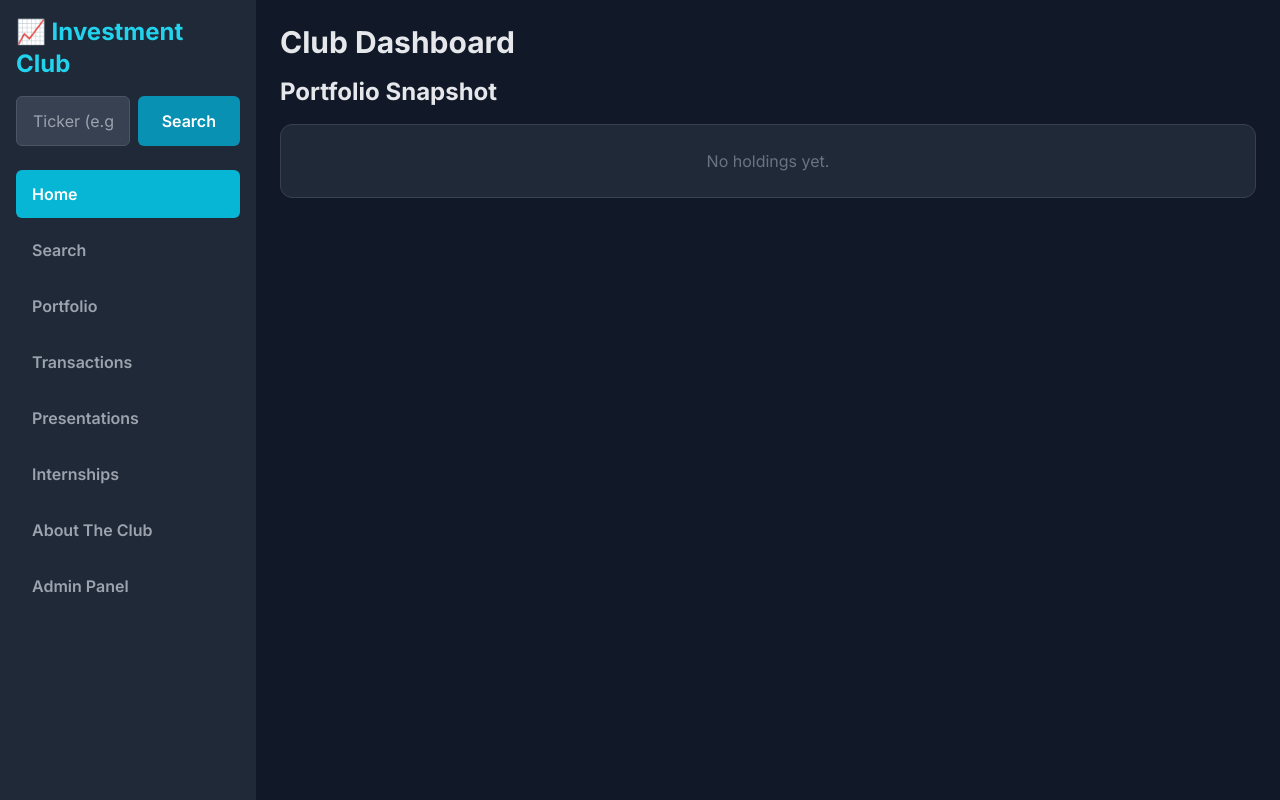
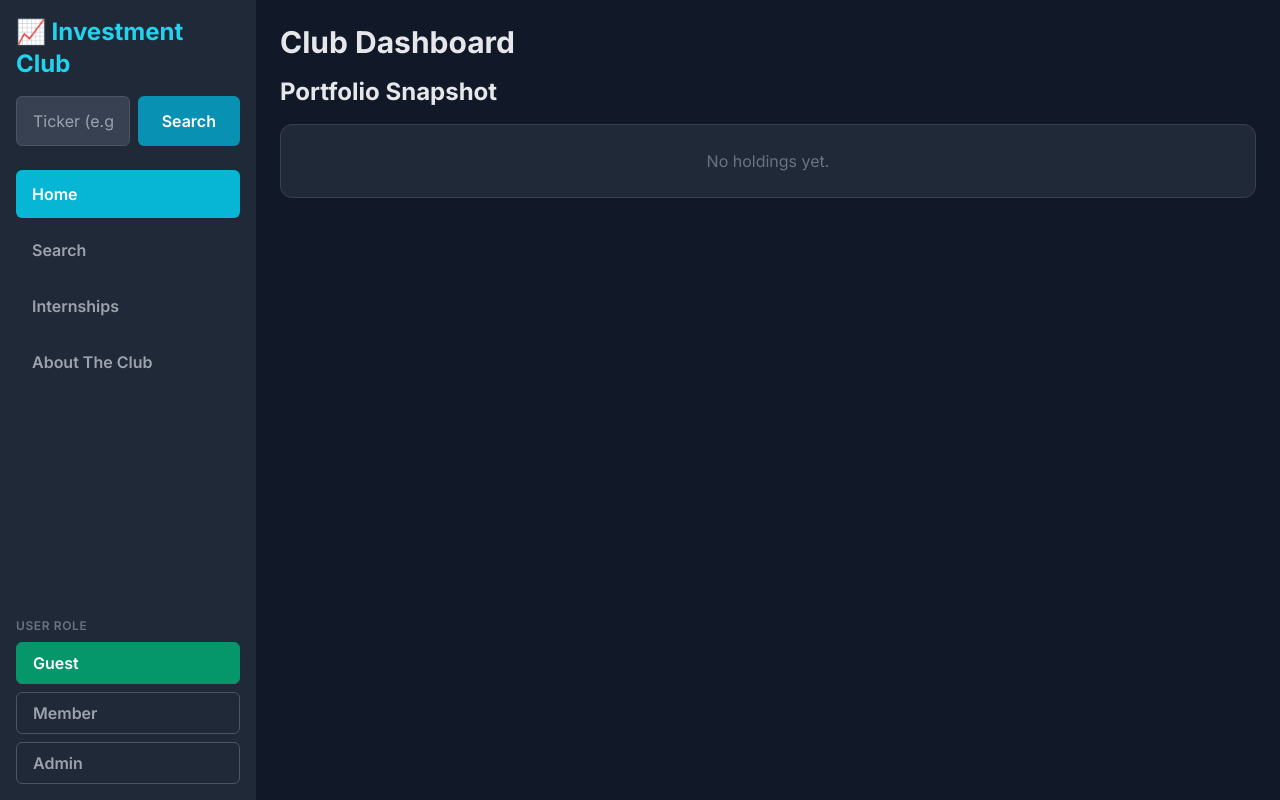
Before and after one commit to CivilizedCoder/InvestmentClub, a Flask app: page / in a window 1280 px wide. Run offline with Flask 3, Linux system fonts and the light colour scheme; data that the repository does not hold is empty; some libraries are stand-ins or nearby versions.

Commit message:
permissions v1

```diff
--- a/static/script.js
+++ b/static/script.js
@@ -7,12 +7,13 @@ document.addEventListener('DOMContentLoaded', () => {
     let recentSearches = [];
     const MAX_RECENT_SEARCHES = 5;
     let holdingToDeleteId = null;
+    let currentUserRole = 'guest'; // 'guest', 'member', or 'admin'
 
     // --- INITIALIZATION ---
     async function initialize() {
         initializeEventListeners();
         await fetchPortfolio();
-        renderPortfolioSummary();
+        updateUIVisibility();
         activateTab('home');
     }
 
@@ -70,7 +71,54 @@ document.addEventListener('DOMContentLoaded', () => {
                 }
             }
         });
+
+        document.getElementById('userRoleSelector').addEventListener('click', (e) => {
+            if (e.target.matches('.role-btn')) {
+                const newRole = e.target.dataset.role;
+                setCurrentUserRole(newRole);
             }
+        });
+    }
+
+    // --- USER PERMISSIONS ---
+    function setCurrentUserRole(role) {
+        currentUserRole = role;
+        document.querySelectorAll('.role-btn').forEach(btn => {
+            btn.classList.toggle('active', btn.dataset.role === role);
+        });
+        updateUIVisibility();
+    }
+
+    function updateUIVisibility() {
+        const guestTabs = ['home', 'search', 'internships', 'about'];
+        const memberTabs = [...guestTabs, 'portfolio', 'transactions', 'presentations'];
+        const adminTabs = [...memberTabs, 'admin'];
+
+        let visibleTabs;
+        switch (currentUserRole) {
+            case 'member': visibleTabs = memberTabs; break;
+            case 'admin': visibleTabs = adminTabs; break;
+            default: visibleTabs = guestTabs; // guest
+        }
+
+        // Show/hide nav links
+        document.querySelectorAll('.nav-link').forEach(link => {
+            link.style.display = visibleTabs.includes(link.dataset.tab) ? 'block' : 'none';
+        });
+
+        // If current tab is now hidden, switch to home
+        const activeTab = document.querySelector('.nav-link.active')?.dataset.tab;
+        if (!visibleTabs.includes(activeTab)) {
+            activateTab('home');
+        }
+
+        // Update specific UI elements
+        renderSearchTab(currentStockData); // Re-render to show/hide add form
+        renderPresentations(); // Re-render to show/hide submission form
+        renderPortfolioDashboard(); // Re-render to show/hide admin controls like delete
+        renderTransactionHistory(); // Re-render to show/hide admin controls
+    }
+
 
     // --- NAVIGATION & TAB CONTROL ---
     function activateTab(tab) {
@@ -85,7 +133,7 @@ document.addEventListener('DOMContentLoaded', () => {
 
         switch (tab) {
             case 'home': renderPortfolioSummary(); break;
-            case 'search': renderSearchTab(); break;
+            case 'search': renderSearchTab(currentStockData); break;
             case 'portfolio': renderPortfolioDashboard(); break;
             case 'transactions': renderTransactionHistory(); break;
             case 'presentations': renderPresentations(); break;
@@ -143,6 +191,10 @@ document.addEventListener('DOMContentLoaded', () => {
         };
 
         if (isReal) {
+            if (currentUserRole !== 'admin') {
+                alert("Only admins can add real transactions.");
+                return;
+            }
             const purchaseType = document.querySelector('input[name="purchaseType"]:checked').value;
             newHolding.purchaseType = purchaseType;
             newHolding.date = document.getElementById('purchaseDate').value;
@@ -163,7 +215,7 @@ document.addEventListener('DOMContentLoaded', () => {
                     return;
                 }
 
-                newHolding.price = purchasePrice; // Set the price from user input
+                newHolding.price = purchasePrice;
 
                 if (purchasePrice > 0) {
                     newHolding.quantity = newHolding.dollarValue / purchasePrice;
@@ -185,6 +237,10 @@ document.addEventListener('DOMContentLoaded', () => {
     }
 
     function promptForDelete(id) {
+        if (currentUserRole !== 'admin') {
+            alert("Only admins can delete holdings.");
+            return;
+        }
         holdingToDeleteId = id;
         showConfirmationModal();
     }
@@ -270,7 +326,7 @@ document.addEventListener('DOMContentLoaded', () => {
                     </div>
                     <div class="chart-container" style="height: 400px;"><canvas id="stockChart"></canvas></div>
                 </div>
-                ${getAddToPortfolioHtml(info.symbol)}
+                ${currentUserRole !== 'guest' ? getAddToPortfolioHtml(info.symbol) : ''}
                 <div class="space-y-4 mt-6">
                     ${createCollapsibleSection('Key Statistics', statsContent)}
                     ${createCollapsibleSection('Valuation Ratios', ratiosContent)}
@@ -304,7 +360,7 @@ document.addEventListener('DOMContentLoaded', () => {
             searchContent.querySelector('.timeframe-btn[data-range="1Y"]')?.classList.add('active');
             updateChartByRange(data.historical, '1Y');
 
-            // Add to portfolio form listeners
+            if (currentUserRole !== 'guest') {
                 const isRealCheckbox = document.getElementById('isRealCheckbox');
                 const realPurchaseInputs = document.getElementById('realPurchaseInputs');
                 const addToPortfolioBtn = document.getElementById('addToPortfolioBtn');
@@ -324,6 +380,7 @@ document.addEventListener('DOMContentLoaded', () => {
                     });
                 });
                 addToPortfolioBtn.addEventListener('click', addStockToPortfolio);
+            }
         }
 
         searchContent.querySelectorAll('.recent-search-link').forEach(link => {
@@ -510,6 +567,14 @@ document.addEventListener('DOMContentLoaded', () => {
 
     async function renderPresentations() {
         const listEl = document.getElementById('presentationList');
+        const submitCard = document.getElementById('submitPresentationCard');
+
+        if (currentUserRole === 'guest') {
+            submitCard.style.display = 'none';
+        } else {
+            submitCard.style.display = 'block';
+        }
+
         if (!listEl) return;
         listEl.innerHTML = '<p class="card">Loading presentations...</p>';
         try {
@@ -656,6 +721,7 @@ document.addEventListener('DOMContentLoaded', () => {
     }
 
     function initializeDragAndDrop() {
+        if (currentUserRole !== 'admin') return;
         const holdingLists = document.querySelectorAll('.holding-list');
         holdingLists.forEach(list => {
             new Sortable(list, {
--- a/static/styles.css
+++ b/static/styles.css
@@ -39,6 +39,32 @@ body {
     background-color: #06B6D4; /* cyan-500 */
     color: white;
 }
+
+/* --- USER ROLE SELECTOR --- */
+.role-btn {
+    width: 100%;
+    text-align: left;
+    padding: 0.5rem 1rem;
+    border-radius: 0.375rem;
+    font-weight: 600;
+    color: #9CA3AF;
+    background-color: transparent;
+    border: 1px solid #4B5563;
+    cursor: pointer;
+    transition: all 0.2s ease-in-out;
+}
+
+.role-btn:hover {
+    background-color: #374151;
+    color: white;
+}
+
+.role-btn.active {
+    background-color: #059669; /* green-600 */
+    color: white;
+    border-color: #059669;
+}
+
 
 /* --- TABBED CONTENT --- */
 .tab-content {
@@ -156,7 +182,7 @@ body {
 /* --- KPI STYLING --- */
 .kpi-grid {
     display: grid;
-    grid-template-columns: repeat(2, minmax(0, 1fr));
+    grid-template-columns: repeat(auto-fit, minmax(250px, 1fr));
     gap: 1rem;
 }
 .kpi-label {
--- a/templates/index.html
+++ b/templates/index.html
@@ -24,7 +24,8 @@
 <body class="bg-gray-900 text-gray-200 flex">
 
     <!-- Sidebar Navigation -->
-    <aside class="w-64 bg-gray-800 p-4 flex-shrink-0 h-screen sticky top-0">
+    <aside class="w-64 bg-gray-800 p-4 flex flex-col h-screen sticky top-0">
+        <div>
             <h1 class="text-2xl font-bold text-cyan-400 mb-4">📈 Investment Club</h1>
 
             <div class="search-bar-container mb-6">
@@ -42,6 +43,15 @@
                 <a href="#" class="nav-link" data-tab="about">About The Club</a>
                 <a href="#" class="nav-link" data-tab="admin">Admin Panel</a>
             </nav>
+        </div>
+        <div class="mt-auto">
+            <h3 class="text-xs font-semibold text-gray-500 uppercase tracking-wider mb-2">User Role</h3>
+            <div id="userRoleSelector" class="flex flex-col space-y-2">
+                <button class="role-btn active" data-role="guest">Guest</button>
+                <button class="role-btn" data-role="member">Member</button>
+                <button class="role-btn" data-role="admin">Admin</button>
+            </div>
+        </div>
     </aside>
 
     <!-- Main Content Area -->
@@ -98,7 +108,7 @@
             <h2 class="text-3xl font-bold mb-4">Member Presentations</h2>
             <div class="grid grid-cols-1 lg:grid-cols-3 gap-6">
                 <div class="lg:col-span-2 space-y-6" id="presentationList"></div>
-                <div class="card">
+                <div class="card" id="submitPresentationCard">
                     <h3 class="text-xl font-bold mb-4">Submit a Presentation</h3>
                     <form id="presentationForm" class="space-y-4">
                         <input type="text" id="presentationTitle" class="form-input" placeholder="Presentation Title" required>
```
Lines whose indentation alone changed are shown as unchanged.
